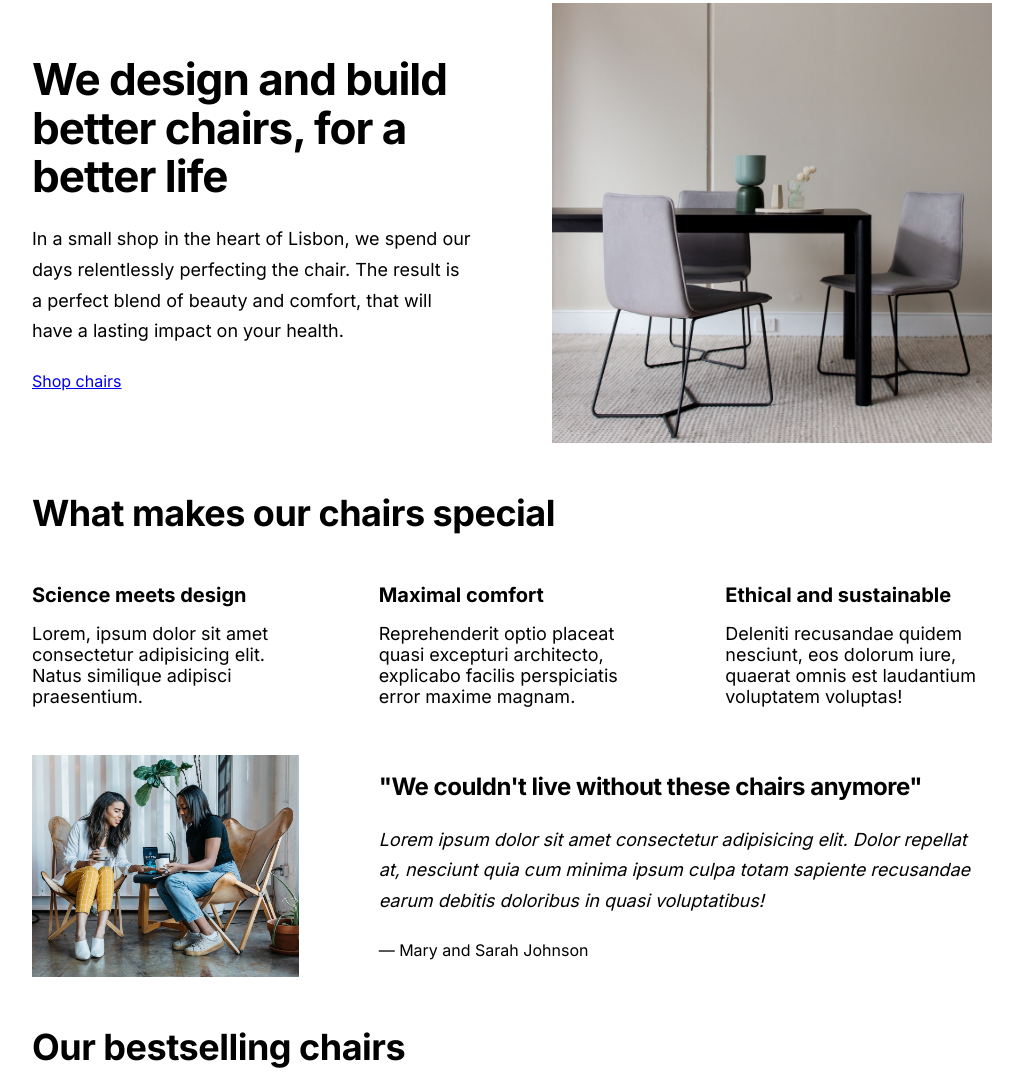
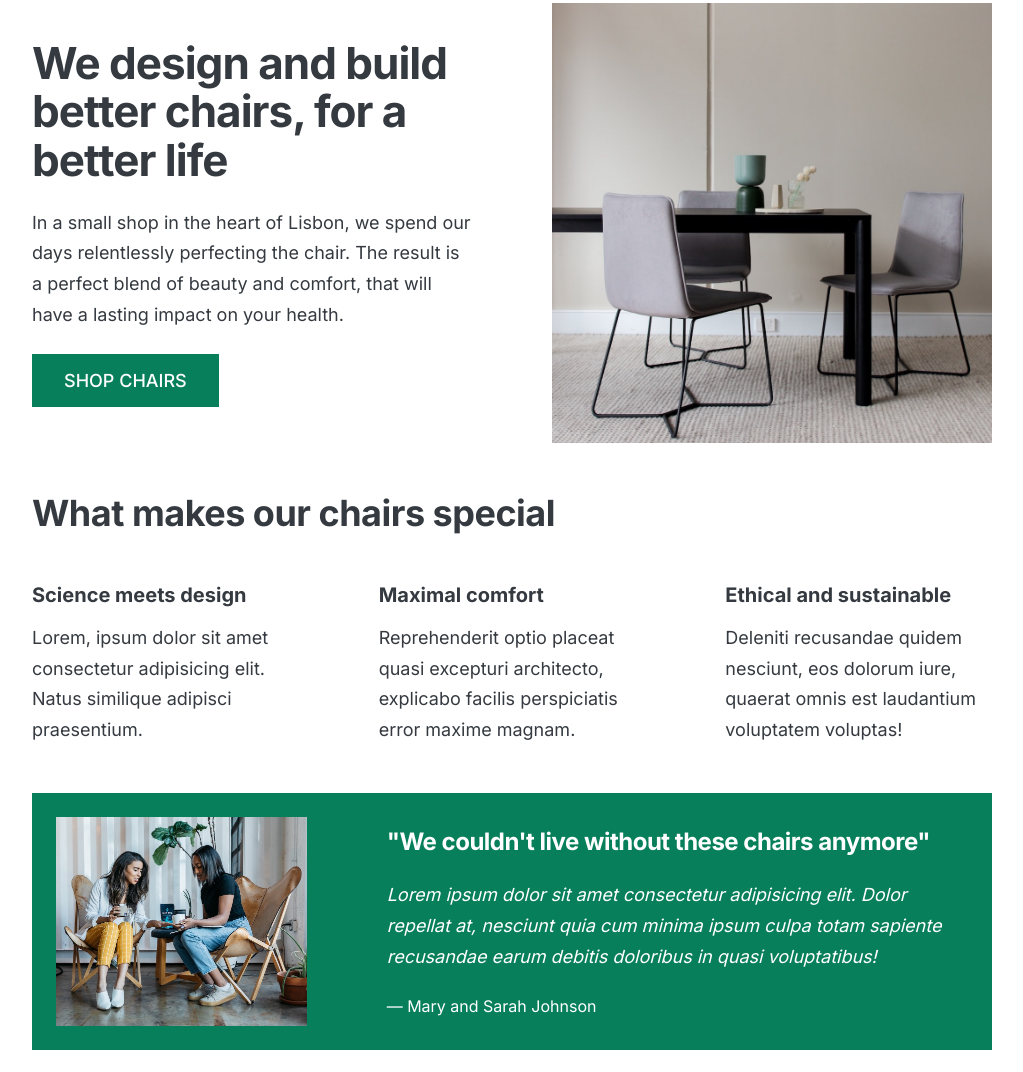
Before and after one commit to ZacharyPataky/basic-html-css-course, a plain HTML site: page 05-design/index.html in a window 1280 px wide. Shown: the part 45-1117 px from the top of the page, without its empty margins (128-1151 px from the left). Drawn offline with Linux system fonts and the light colour scheme.

Commit message:
Added color theory code from Section 5

```diff
--- a/05-design/style.css
+++ b/05-design/style.css
@@ -6,6 +6,15 @@ FONT SIZE SYSTEM (px)
 10 / 12 / 14 / 16 / 18 / 20 / 24 / 30 / 36 / 44 / 52 / 62 / 74 / 86 / 98
 
 type-scale.com
+*/
+
+/*
+COLOR SYSTEM
+
+MAIN COLOR: #087f5b
+GREY COLOR: #343a40
+
+yeun.github.io/open-color/
 */
 
 * {
@@ -18,6 +27,8 @@ type-scale.com
 /* GENERAL STYLES */
 /* ------------------------ */
 body {
+    border-bottom: 8px solid #087f5b;
+    color: #343a40;
     font-family: 'Inter', sans-serif;
 }
 
@@ -42,6 +53,31 @@ h2 {
     display: grid;
     grid-template-columns: repeat(3, 1fr);
     column-gap: 80px;
+}
+
+.btn:link,
+.btn:visited {
+    background-color: #087f5b;
+    color: #fff;
+    display: inline-block;
+    font-weight: 500;
+    text-decoration: none;
+    text-transform: uppercase;
+}
+
+.btn:hover,
+.btn:active {
+    background-color: #099268;
+}
+
+.btn--big {
+    font-size: 18px;
+    padding: 16px 32px;
+}
+
+.btn--small {
+    font-size: 14px;
+    padding: 8px 12px;
 }
 
 /* ------------------------ */
@@ -88,11 +124,15 @@ img {
 
 .features-text {
     font-size: 18px;
-    list-height: 1.7;
+    line-height: 1.7;
 }
 
 /* TESTIMONIAL */
-.testimonial-section {}
+.testimonial-section {
+    background-color: #087f5b;
+    color: #fff;
+    padding: 24px;
+}
 
 .testimonial-box {
     grid-column: 2 / -1;
@@ -147,6 +187,7 @@ h3 {
 }
 
 footer {
+    color: #495057;
     font-size: 14px;
     /* 12 / 14 / 16 */
     margin-bottom: 48px;
```
